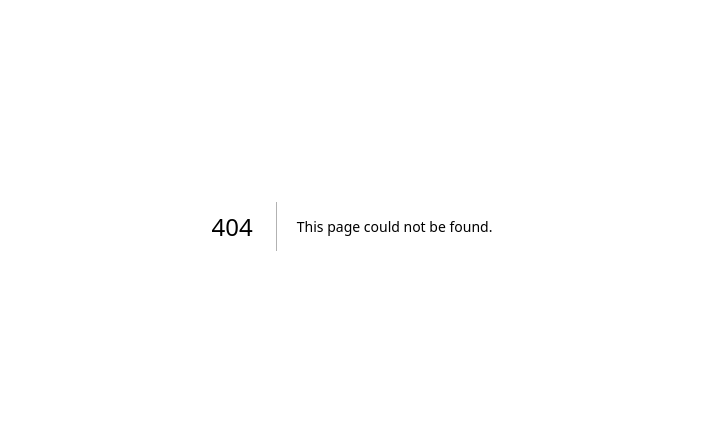
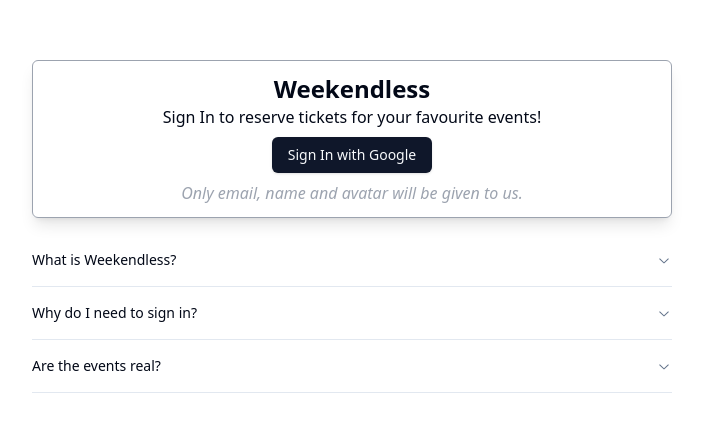
Before and after one commit to Joadevy/weekendless, a Next.js app: page /signin in a window 1280 px wide. Before the commit this address had no page. Shown: the part 174-606 px from the top of the page, without its empty margins (288-991 px from the left). Built offline with nearby package versions, Linux system fonts and the light colour scheme; no server answers.

Commit message:
refactor: turn signin to custom page with callbackUrl

```diff
--- a/src/app/api/auth/[...nextauth]/route.ts
+++ b/src/app/api/auth/[...nextauth]/route.ts
@@ -26,7 +26,7 @@ export const authOptions: AuthOptions = {
     },
   },
   pages: {
-    signIn: "/signIn",
+    signIn: "/signin",
     //   // signOut: "/auth/signout",
     //   // error: "/auth/error",
     //   // verifyRequest: "/auth/verify-request",
--- /dev/null
+++ b/src/app/signin/page.tsx
@@ -0,0 +1,29 @@
+"use client";
+import { useSession } from "next-auth/react";
+import { useRouter } from "next/navigation";
+
+import Login from "../../components/auth/Login";
+import AccordionQA from "../../components/Accordeon/AccordeonContainer";
+
+const Page = () => {
+  const { data: session } = useSession();
+  const router = useRouter();
+
+  if (session) {
+    return router.push("/");
+  }
+
+  return (
+    <main className="min-h-screen grid place-items-center">
+      <div className="relative w-1/2 flex flex-col gap-4">
+        <Login />
+
+        <footer>
+          <AccordionQA />
+        </footer>
+      </div>
+    </main>
+  );
+};
+
+export default Page;
--- /dev/null
+++ b/src/components/InterceptedPage/InterceptedPageAsModal.tsx
@@ -0,0 +1,15 @@
+import { ReactNode } from "react";
+
+import { Dialog, InterceptedDialogContent } from "../ui/dialog";
+
+type Props = {
+  children?: ReactNode;
+};
+
+export default function InterceptedPageAsModal({ children }: Props) {
+  return (
+    <Dialog open>
+      <InterceptedDialogContent>{children}</InterceptedDialogContent>
+    </Dialog>
+  );
+}
--- a/src/components/MakeReservation.tsx
+++ b/src/components/MakeReservation.tsx
@@ -36,7 +36,7 @@ const MakeReservation = ({ seatId, handleReservation }: Props) => {
         ) : (
           <Link
             className="absolute right-32 top-0 border p-2 shadow-md"
-            href={`/signIn`}
+            href={`/signin`}
           >
             Reserve
           </Link>
--- a/src/components/auth/Login.tsx
+++ b/src/components/auth/Login.tsx
@@ -2,7 +2,6 @@
 import { signIn } from "next-auth/react";
 
 import { Button } from "../ui/button";
-import { getBaseURL } from "../../lib/utils";
 
 const Login = () => {
   return (
@@ -17,7 +16,6 @@ const Login = () => {
           onClick={async () =>
             await signIn("google", {
               redirect: true,
-              callbackUrl: getBaseURL(),
             })
           }
         >
--- a/src/components/auth/SIgnInOutButtons.tsx
+++ b/src/components/auth/SIgnInOutButtons.tsx
@@ -1,7 +1,6 @@
 "use client";
 
-import { signOut } from "next-auth/react";
-import Link from "next/link";
+import { signIn, signOut } from "next-auth/react";
 
 import { Button } from "../ui/button";
 
@@ -18,12 +17,7 @@ const SignInOutButtons = ({ session }: Props) => {
           <Button onClick={() => signOut()}>Log out</Button>
         </>
       ) : (
-        <Link
-          className="absolute right-32 top-0 border p-2 shadow-md"
-          href={"/signIn"}
-        >
-          Sign In
-        </Link>
+        <Button onClick={() => signIn()}>Sign In</Button>
       )}
     </li>
   );
```
